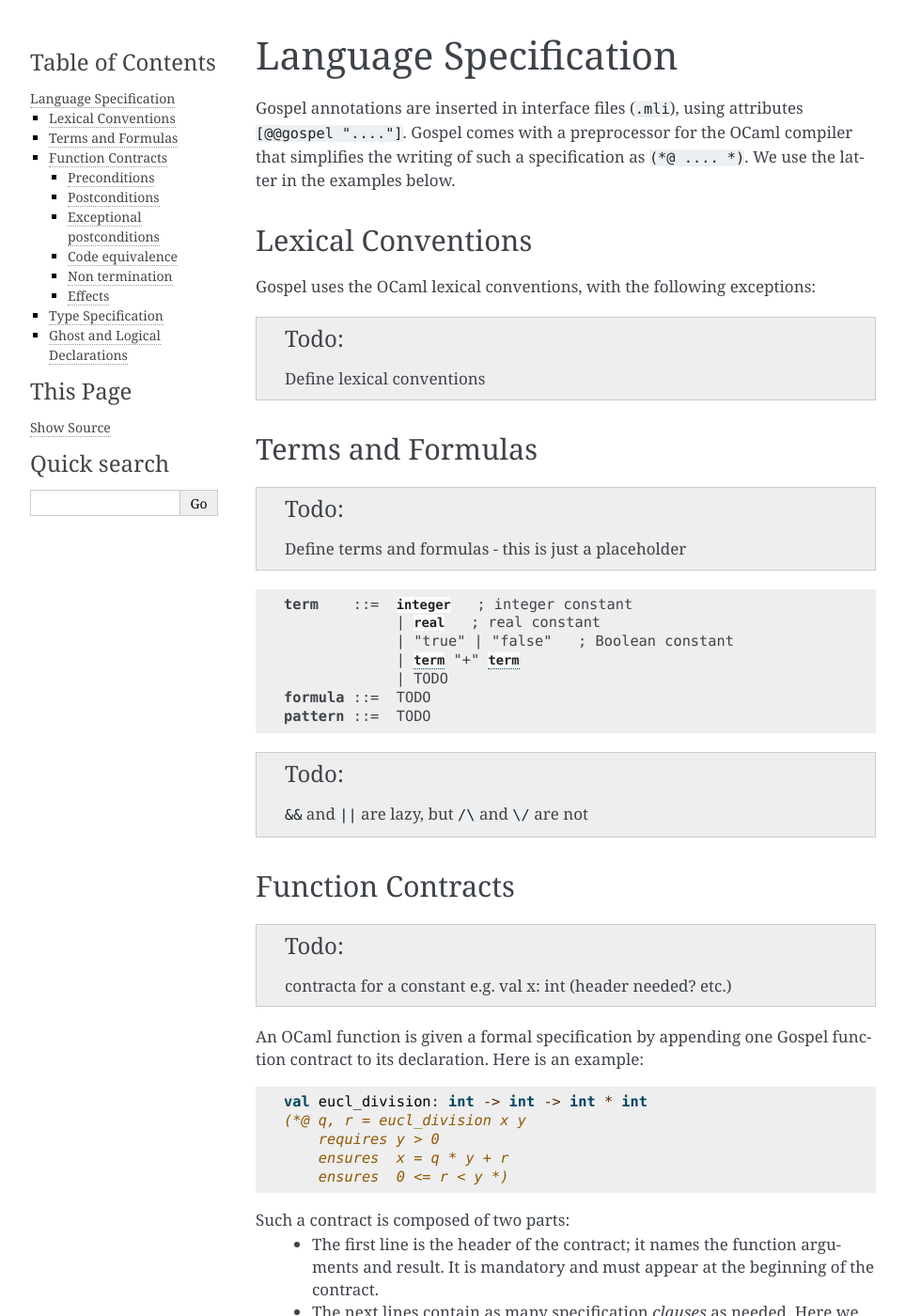
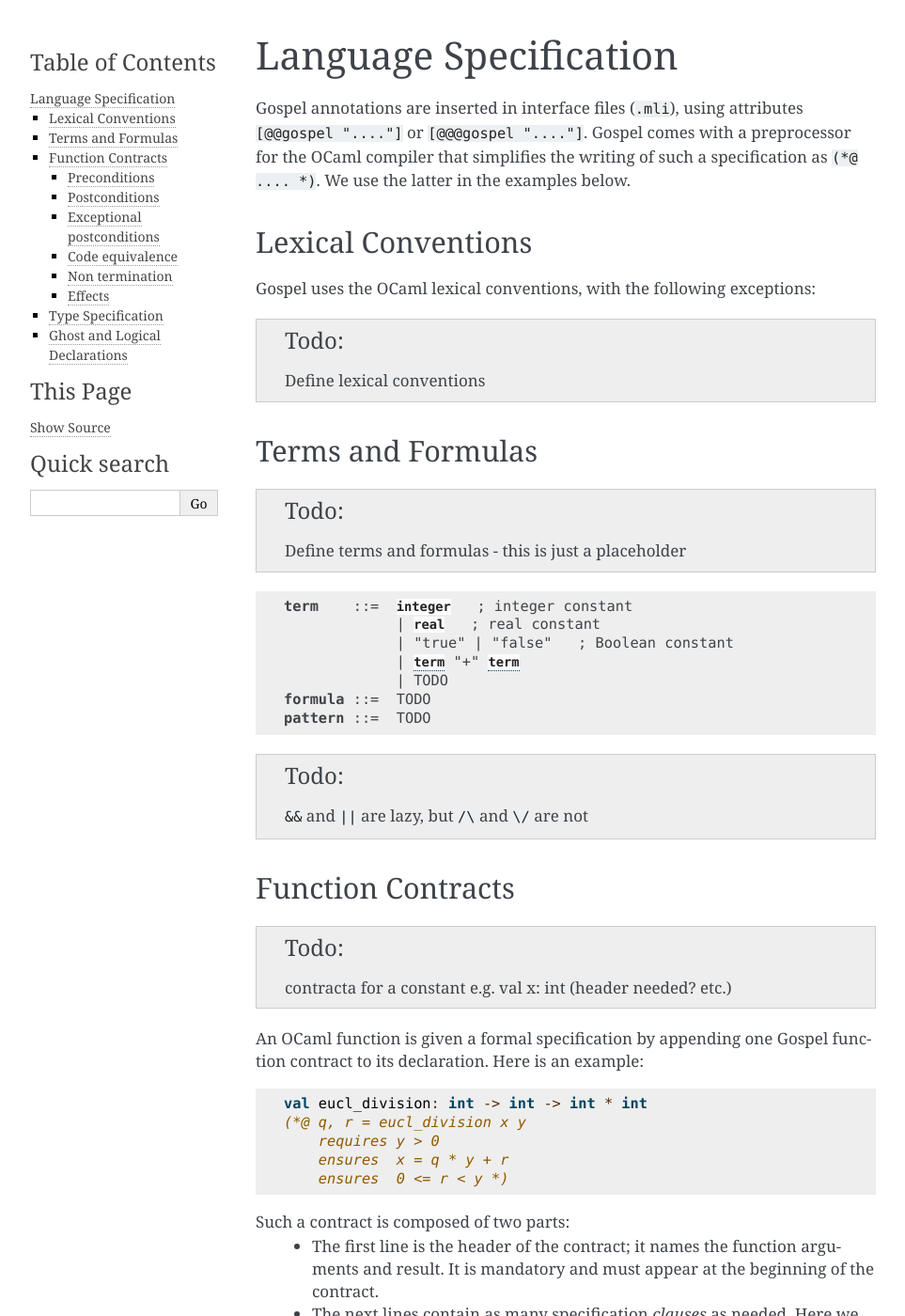
Before and after one commit to ocaml-gospel/gospel, a Sphinx documentation site: the page built from doc/language.rst, in a window 1280 px wide and 1400 px high. Shown: the whole window at 94% size, without its empty margins (148-1111 px from the left). Built offline with Sphinx 7.4.7, drawn with Linux system fonts in a browser that asks for light colours; some of the changed text lies outside the part shown.

Commit message:
doc: typo

```diff
--- a/doc/language.rst
+++ b/doc/language.rst
@@ -2,7 +2,8 @@
 ======================
 
 Gospel annotations are inserted in interface files (``.mli``), using attributes
-``[@@gospel "...."]``. Gospel comes with a preprocessor for the OCaml compiler
+``[@@gospel "...."]`` or ``[@@@gospel "...."]``.
+Gospel comes with a preprocessor for the OCaml compiler
 that simplifies the writing of such a specification as ``(*@ .... *)``. We use
 the latter in the examples below.
 
```
Also changed, not shown: other parts of doc/language.rst (+1 -1 lines).
